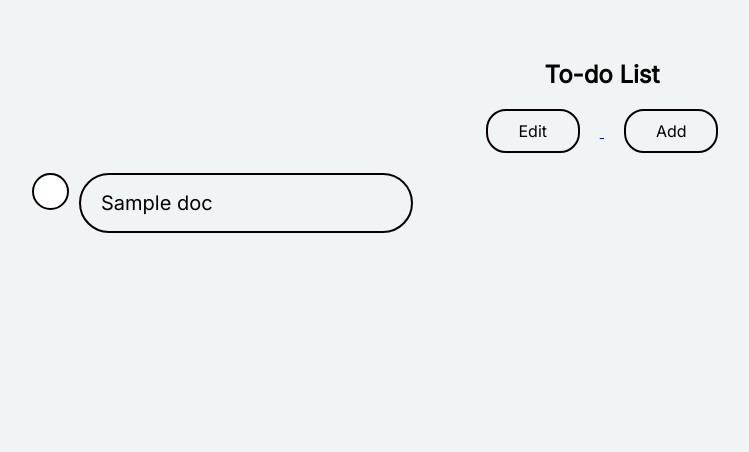
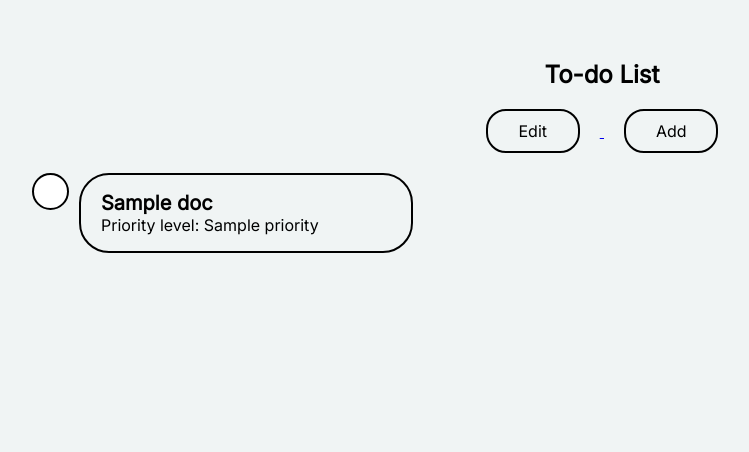
Before and after one commit to software-students-fall2022/web-app-exercise-team-15-1, a Flask app: template templates/todo.html in a window 1280 px wide. Shown: the top 452 px of the page, without its empty margins (38-787 px from the left). Run offline with Flask 2, Linux system fonts and the light colour scheme; the template is opened without the code that fills it: most values are stand-ins (such as "Sample title", 1, 10 or a date in 2020); parts of the project's set-up code (start-up, migrations or seed data) failed here and were passed over.

Commit message:
add priority

```diff
--- a/static/css/todo.css
+++ b/static/css/todo.css
@@ -18,10 +18,10 @@ article.task {
     border-radius: 30px;
     width: 300px;
 
-
 }
 .title2 {
     font-size: 20px;
+    font-weight: bold;
 }
 
 .button2 {
--- a/templates/edit_task.html
+++ b/templates/edit_task.html
@@ -26,6 +26,7 @@
         <div class="content2">
             <p>
                 <span class="title2 title{{doc.completed}}"> {{doc.title}} </span><br>
+                <span class="priority title{{doc.completed}}"> Priority level: {{doc.priority}} </span>
             </p>
         </div>
     </article>
--- a/templates/todo.html
+++ b/templates/todo.html
@@ -22,6 +22,7 @@
             <article class="content2">
                 <p>
                     <span class="title2  title{{doc.completed}}"> {{doc.title}} </span><br>
+                    <span class="priority title{{doc.completed}}"> Priority level: {{doc.priority}} </span>
                 </p>
             </article>
     </article>
```
